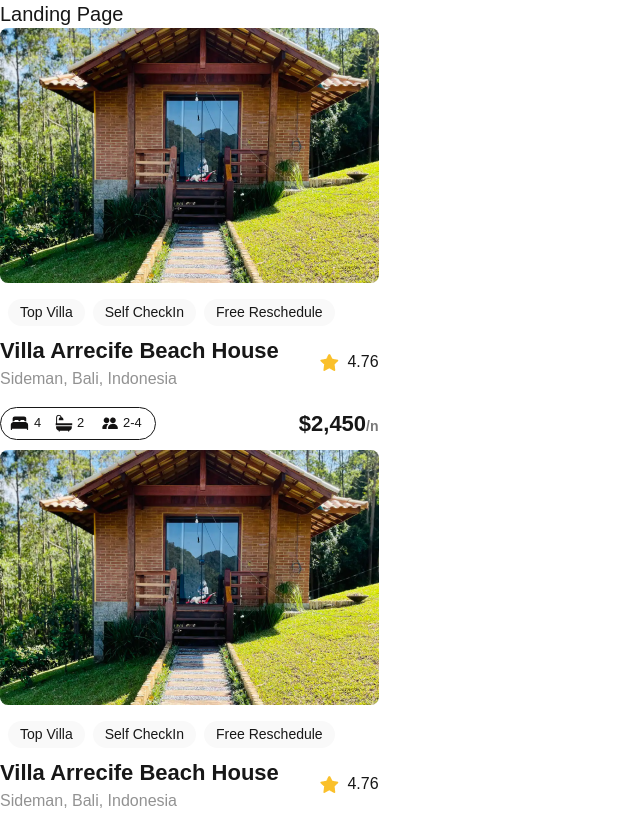
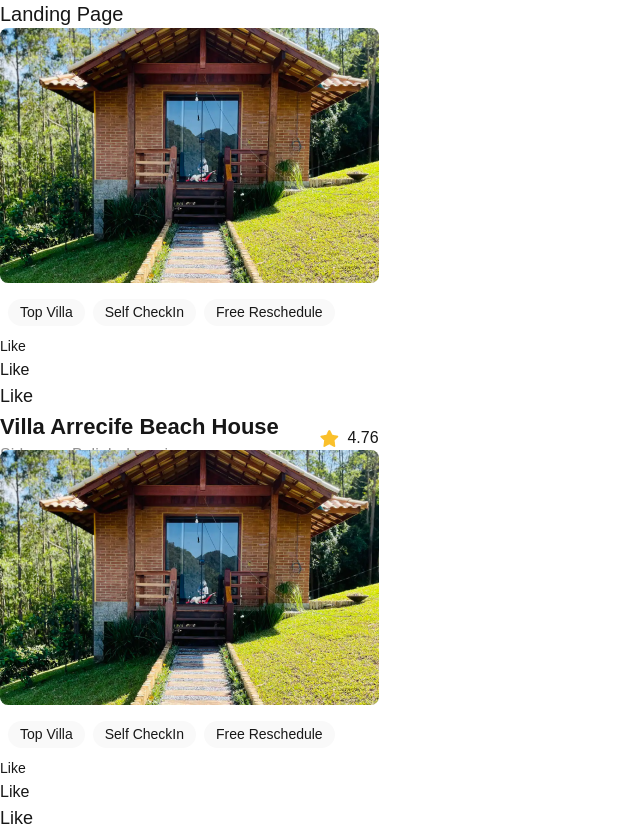
Before and after one commit to OnlineElite/alx-project-0x00-setup, a Next.js app in the folder alx-project-0x00/: page /landing in a window 1280 px wide. Shown: the top 826 px of the page, without its empty margins (0-640 px from the left). Built offline with nearby package versions, Linux system fonts and the light colour scheme.

Commit message:
adding tsk 6

```diff
--- /dev/null
+++ b/alx-project-0x00/components/Button.tsx
@@ -0,0 +1,9 @@
+import {ButtonProps} from "@/interfaces"
+const Button : React.FC<ButtonProps> = ({title, styles}) => {
+    return (
+        <div>
+            <button className={styles}>{title}</button>
+        </div>
+    )
+}
+export default Button
--- a/alx-project-0x00/components/Card.tsx
+++ b/alx-project-0x00/components/Card.tsx
@@ -3,6 +3,7 @@
 import STAR_IMAGE from "@/public/assets/star.png"
 import React from "react"
 import Pill from "./Pill"
+import Button from '@/components/Button'
 
 
 const Card: React.FC = () => {
@@ -14,6 +15,11 @@
         <Pill title="Top Villa" />
         <Pill title="Self CheckIn" />
         <Pill title="Free Reschedule" />
+      </div>
+      <div>
+        <Button title="Like" styles="text-sm rounded-sm" />
+        <Button title="Like" styles="text-base rounded-md" />
+        <Button title="Like" styles="text-lg rounded-full" />
       </div>
       <div className="flex items-center justify-between">
         <div>
--- a/alx-project-0x00/interfaces/index.ts
+++ b/alx-project-0x00/interfaces/index.ts
@@ -1,3 +1,8 @@
 export interface PillProps {
   title: string
 }
+
+export interface ButtonProps {
+    title : string;
+    styles? : string
+}
```
